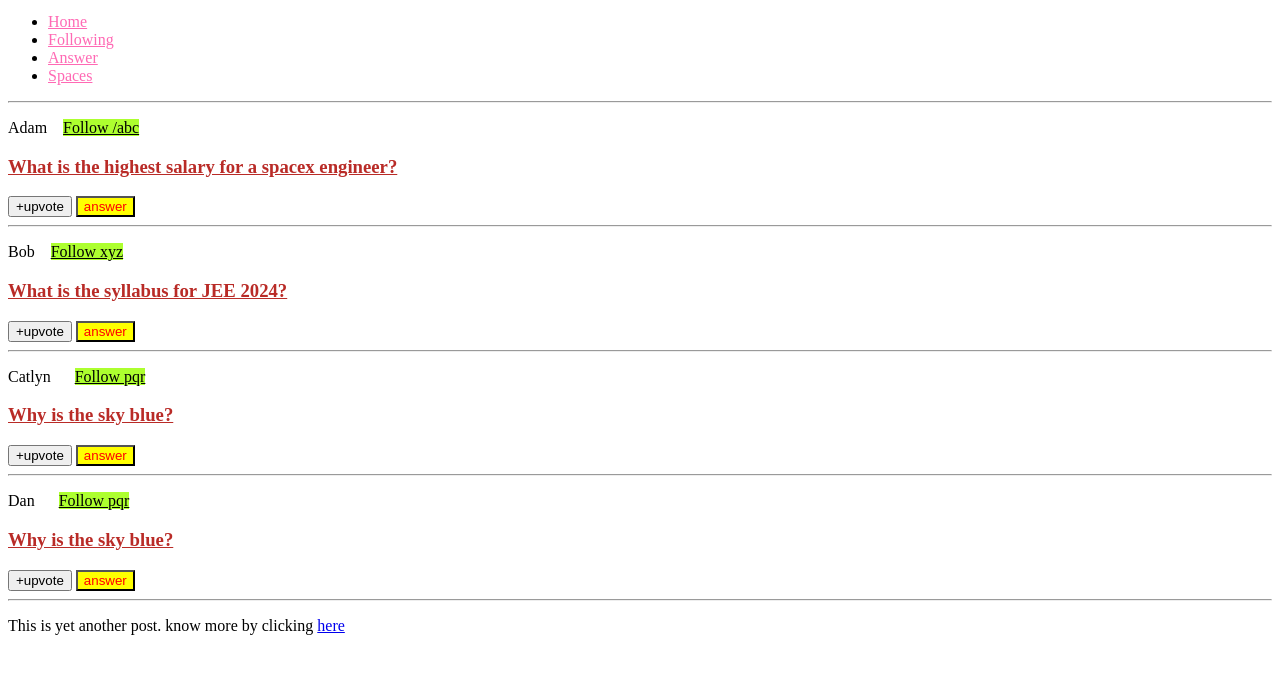
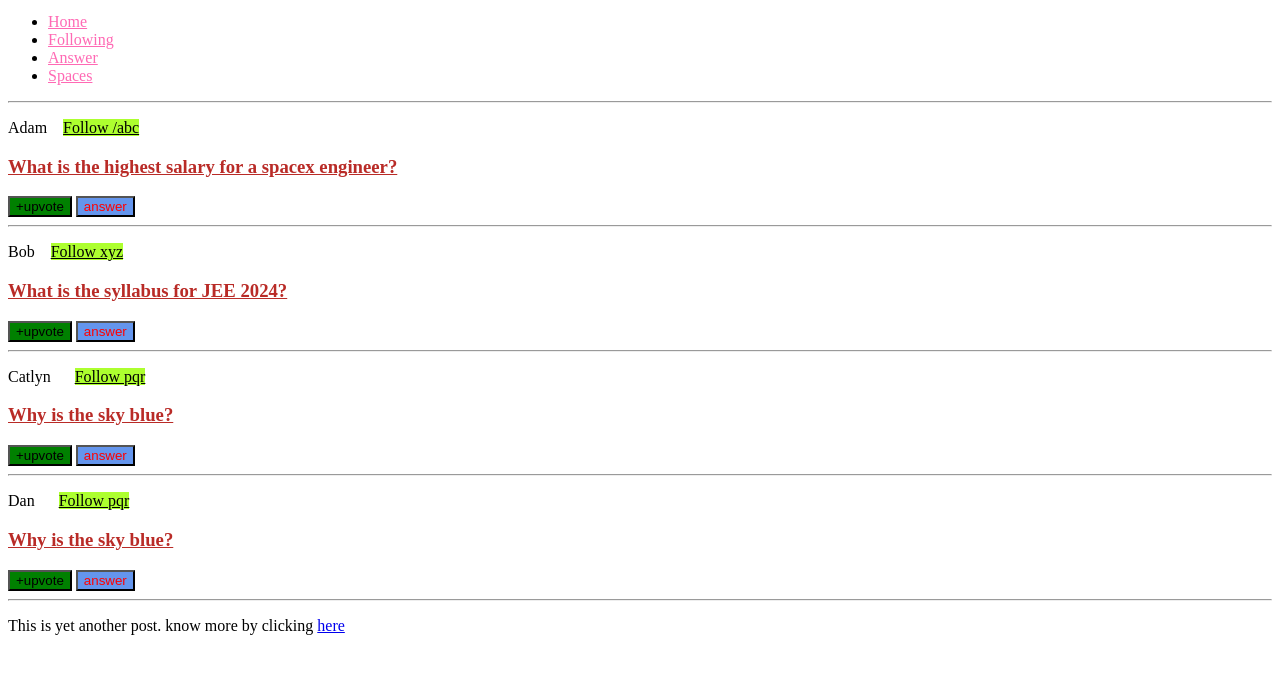
Before and after one commit to TANMAY-AR0RA/Web-Development-Practise, a plain HTML site: page Css2/Adjacent Sibling Combinator/index.html in a window 1280 px wide. Shown: the part 104-778 px from the top of the page. Drawn offline with Linux system fonts and the light colour scheme.

Commit message:
Adjacent Sibling Combinator

```diff
--- a/Css2/Adjacent Sibling Combinator/index.html
+++ b/Css2/Adjacent Sibling Combinator/index.html
@@ -34,7 +34,7 @@
         </p>
         <h3>What is the highest salary for a spacex engineer?</h3>
         <span>
-            <button>+upvote</button>
+            <button class="upvote">+upvote</button>
             <button class="answer">answer</button>
         </span>
         <hr />
@@ -45,7 +45,7 @@
         </p>
         <h3>What is the syllabus for JEE 2024?</h3>
         <span>
-            <button>+upvote</button>
+            <button class="upvote">+upvote</button>
             <button class="answer">answer</button>
         </span>
         <hr />
@@ -56,7 +56,7 @@
         </p>
         <h3>Why is the sky blue?</h3>
         <span>
-            <button>+upvote</button>
+            <button class="upvote">+upvote</button>
             <button class="answer">answer</button>
         </span>
         <hr />
@@ -67,7 +67,7 @@
             </p>
             <h3>Why is the sky blue?</h3>
             <span>
-                <button>+upvote</button>
+                <button class="upvote">+upvote</button>
                 <button class="answer">answer</button>
             </span>
             <hr />
--- a/Css2/Adjacent Sibling Combinator/style.css
+++ b/Css2/Adjacent Sibling Combinator/style.css
@@ -1,6 +1,9 @@
 /* Adjacent Sibling Combinator*/
 p + h3{
     text-decoration: underline;
+}
+.upvote + button{
+background-color: cornflowerblue;
 }
 
 /* Descendant Selector */
@@ -16,8 +19,11 @@ nav ul li a{
 /*Using Class Selector
    Class can be same for multiple elements
 */
+.upvote{
+background-color: green;
+}
+
 .answer{
-    background-color: yellow;
     color: red;
 }/*All answer buttons with class as answer were changed  */
 
```
